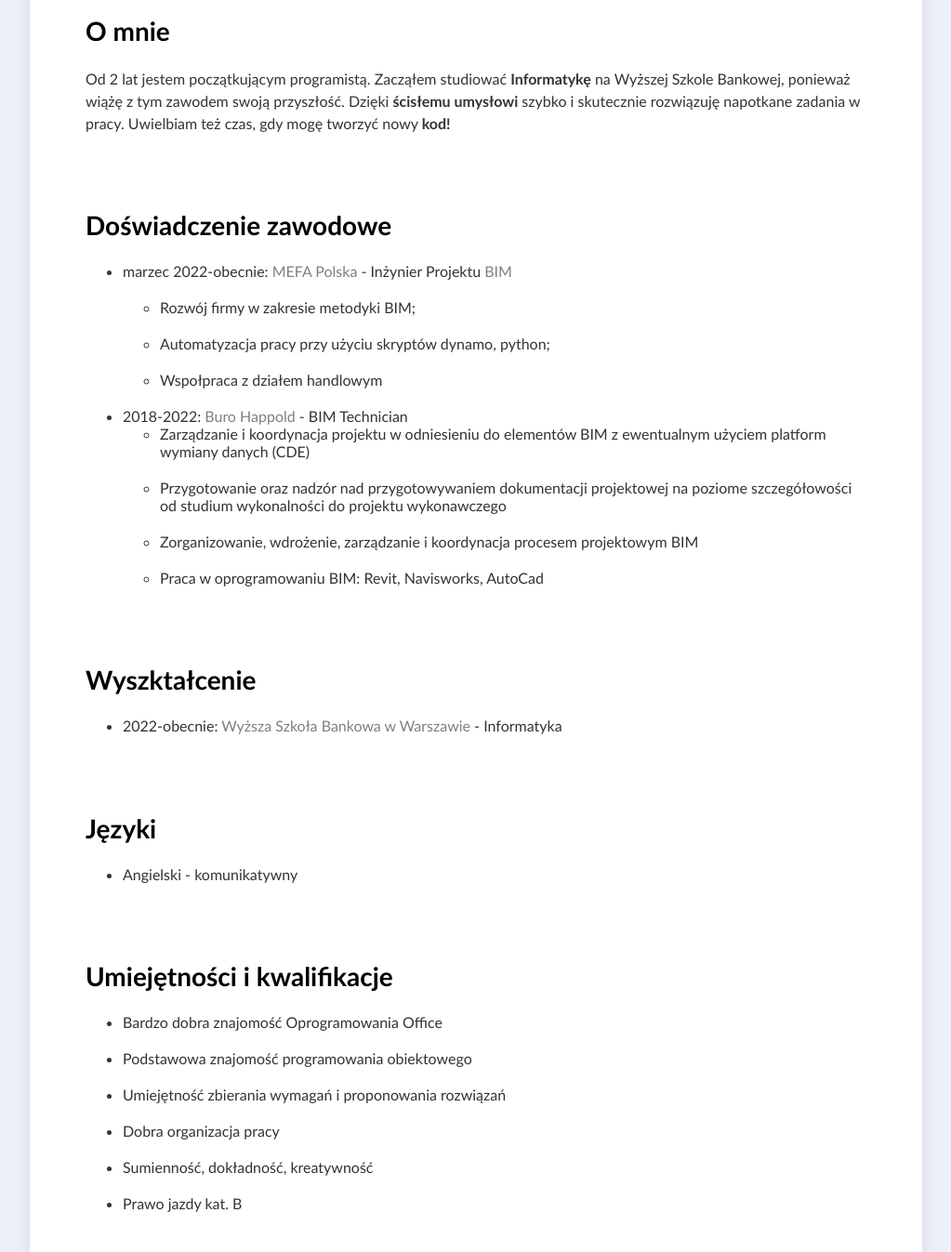
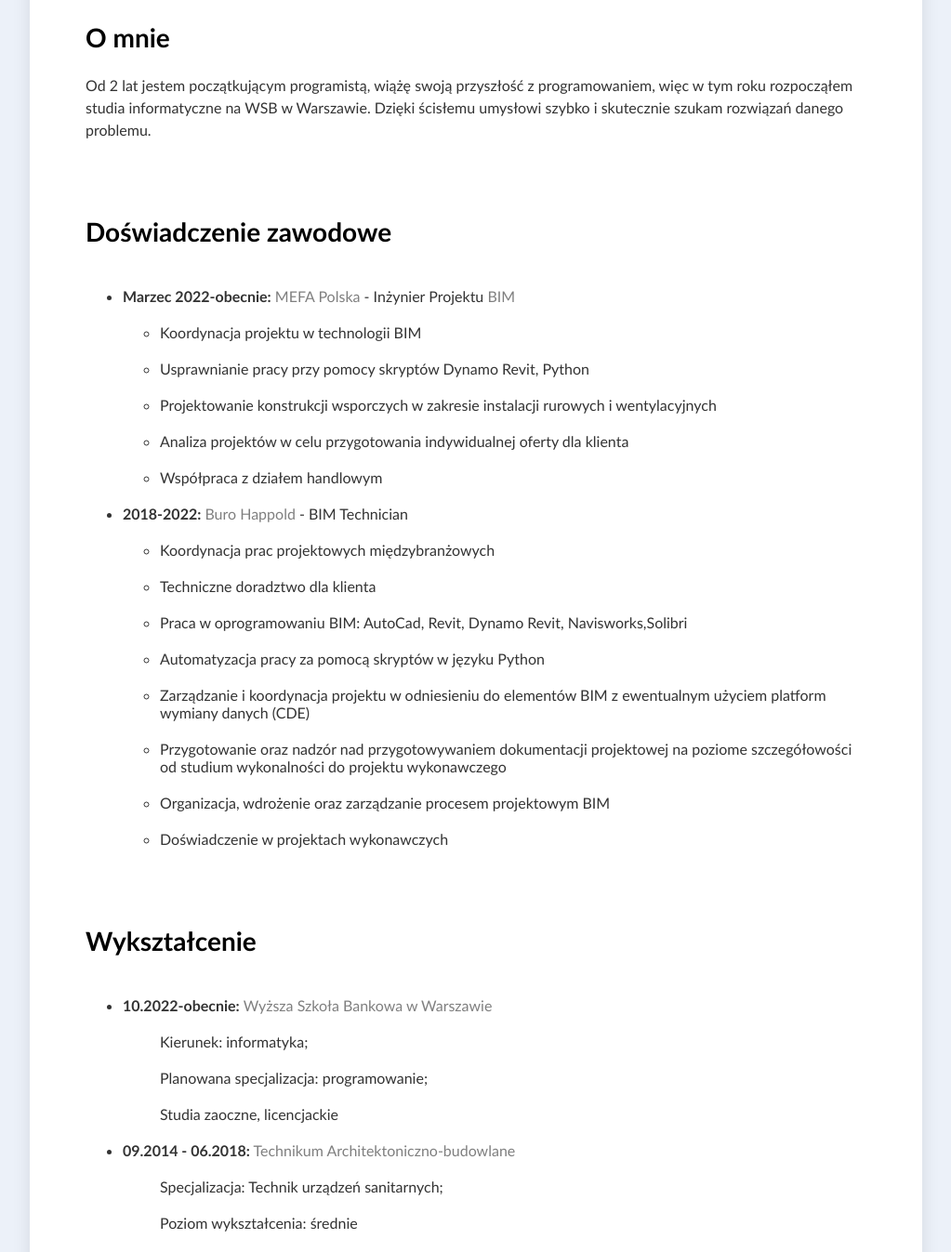
Before and after one commit to BartoszSiemiatek/CV, a plain HTML site: page Cv/index.html in a window 1280 px wide. Shown: the part 360-1707 px from the top of the page at 93% size, without its empty margins (128-1151 px from the left). Drawn offline with Linux system fonts and the light colour scheme.

Commit message:
Updates CV
Replace photo and desctiption

```diff
--- a/Cv/index.html
+++ b/Cv/index.html
@@ -8,7 +8,7 @@
     <div class="container">
       <header>
         <img
-          src="./profile2.jpeg"
+          src="./profile.jpg"
           alt="Zdjęcie profilowe"
           class="circle profile-picture"
         />
@@ -16,7 +16,8 @@
           <h1>Bartosz Siemiątkowski</h1>
           <span class="big-font-size">Inżynier projektu BIM</span>
           <div>
-            <a class="download-cv-link" href="https://store6.gofile.io/download/d60d1329-165a-468a-b079-3600b5236855/CV%20Bartosz%20Siemi%C4%85tkowski.pdf">Pobierz CV</a>
+            <a class="download-cv-link" href="https://store8.gofile.io/download/f10d4825-b20b-4791-9318-cc44ab71f67f/Siemi%C4%85tkowski%20Bartosz%20CV.pdf">
+            Pobierz CV</a>
           </div>
         </div>
 
@@ -43,7 +44,7 @@
                 src="./images/linkedin.png"
                 class="address-line-item-icon circle"
                 aria-hidden="true"
-              /><b>Linkedin:</b>
+              /><b>LinkedIn:</b>
               <a href="https://www.linkedin.com/in/bartosz-siemi%C4%85tkowski-b181591a4/">Bartosz Siemiątkowski</a>
             </li>
             <li class="address-line-item">
@@ -51,7 +52,7 @@
                 src="./images/github.png"
                 class="address-line-item-icon circle"
                 aria-hidden="true"
-              /><b>Github:</b>
+              /><b>GitHub:</b>
               <a href="https://github.com/BartoszSiemiatek">Bartosz Siemiątkowski</a>
             </li>
           </ul>
@@ -61,9 +62,11 @@
         <section>
           <h2>O mnie</h2>
           <p>
-             Od 2 lat jestem początkującym programistą.
-             Zacząłem studiować <b>Informatykę</b> na Wyższej Szkole Bankowej, ponieważ wiążę z tym zawodem swoją przyszłość.
-             Dzięki <b>ścisłemu umysłowi</b> szybko i skutecznie rozwiązuję napotkane zadania w pracy. Uwielbiam też czas, gdy mogę tworzyć nowy <b>kod!</b>
+            Od 2 lat jestem początkującym programistą,
+            wiążę swoją przyszłość z programowaniem,
+            więc w tym roku rozpocząłem studia informatyczne
+            na WSB w Warszawie. Dzięki ścisłemu umysłowi szybko i
+            skutecznie szukam rozwiązań danego problemu.
           </p>
         </section>
 
@@ -71,34 +74,46 @@
           <h2>Doświadczenie zawodowe</h2>
           <ul>
             <li>
-              marzec 2022-obecnie: <a href="https://www.mefa-polska.com.pl/"> MEFA Polska</a> - Inżynier Projektu <a href="https://pl.wikipedia.org/wiki/Building_Information_Modelinghttps://
+              <b>Marzec 2022-obecnie:</b> <a href="https://www.mefa-polska.com.pl/"> MEFA Polska</a> - Inżynier Projektu <a href="https://pl.wikipedia.org/wiki/Building_Information_Modelinghttps://
               pl.wikipedia.org/wiki/Building_Information_Modeling">BIM</a>
-              <ul style="padding-top: 20px;">
-                <li>
-                    Rozwój firmy w zakresie metodyki BIM;
-                </li>
-                <li>Automatyzacja pracy przy użyciu skryptów dynamo, python;</li>
-                <li>Wspołpraca z działem handlowym</li>
+              <ul>
+                <li>Koordynacja projektu w technologii BIM</li>
+                <li>Usprawnianie pracy przy pomocy skryptów Dynamo Revit, Python</li>
+                <li>Projektowanie konstrukcji wsporczych w zakresie instalacji rurowych i wentylacyjnych</li>
+                <li>Analiza projektów w celu przygotowania indywidualnej oferty dla klienta</li>
+                <li>Współpraca z działem handlowym</li>
             </ul>
             </li>
             <li>
-              2018-2022: <a href="https://www.burohappold.com/">Buro Happold</a> - BIM Technician
+              <b>2018-2022:</b> <a href="https://www.burohappold.com/">Buro Happold</a> - BIM Technician
               <ul>
+                <li>Koordynacja prac projektowych międzybranżowych</li>
+                <li>Techniczne doradztwo dla klienta</li>
+                <li>Praca w oprogramowaniu BIM: AutoCad, Revit, Dynamo Revit, Navisworks,Solibri</li>
+                <li>Automatyzacja pracy za pomocą skryptów w języku Python</li>
                 <li>Zarządzanie i koordynacja projektu w odniesieniu do elementów BIM z ewentualnym użyciem platform wymiany danych (CDE)</li>
                 <li>Przygotowanie oraz nadzór nad przygotowywaniem dokumentacji projektowej na poziome szczegółowości od studium wykonalności do projektu wykonawczego</li>
-                <li>Zorganizowanie, wdrożenie, zarządzanie i koordynacja procesem projektowym BIM
+                <li>Organizacja, wdrożenie oraz zarządzanie procesem projektowym BIM</li>
+                <li>Doświadczenie w projektach wykonawczych</li>
                 </li>
-                <li>Praca w oprogramowaniu BIM: Revit, Navisworks, AutoCad</li>
               </ul>
             </li>
           </ul>
         </section>
         <section>
-            <h2>Wyszktałcenie</h2>
+            <h2>Wykształcenie</h2>
             <ul>
                 <li>
-              2022-obecnie: <a href="https://www.wsb.pl/studia-i-szkolenia/
-              studia-i-stopnia/kierunki-i-specjalnosci/informatyka">Wyższa Szkoła Bankowa w Warszawie</a> - Informatyka
+                    <b>10.2022-obecnie:</b> <a href="https://www.wsb.pl/studia-i-szkolenia/
+                    studia-i-stopnia/kierunki-i-specjalnosci/informatyka">Wyższa Szkoła Bankowa w Warszawie</a>
+                    <ul>Kierunek: informatyka;</ul>
+                    <ul>Planowana specjalizacja: programowanie;</ul>
+                    <ul>Studia zaoczne, licencjackie</ul>
+                </li>
+                <li>
+                    <b>09.2014 - 06.2018:</b> <a href="https://www.tab.edu.pl/">Technikum Architektoniczno-budowlane</a>
+                    <ul>Specjalizacja: Technik urządzeń sanitarnych;</ul>
+                    <ul>Poziom wykształcenia: średnie</ul>
                 </li>
             </ul>
         </section>
@@ -111,12 +126,23 @@
         <section>
             <h2>Umiejętności i kwalifikacje</h2>
                 <ul>
-                <li>Bardzo dobra znajomość Oprogramowania Office</li>
-                <li>Podstawowa znajomość programowania obiektowego</li>
-                <li>Umiejętność zbierania wymagań i proponowania rozwiązań</li>
-                <li>Dobra organizacja pracy</li>
-                <li>Sumienność, dokładność, kreatywność</li>
-                <li>Prawo jazdy kat. B</li>
+                    <li>GIT</li>
+                    <li>C++</li>
+                    <li>Python</li>
+                    <li>HTML</li>
+                    <li>CSS</li>
+                    <li>Elastyczność</li>
+                    <li>chęć nauki i rozwoju</li>
+                    <li>kreatywność</li>
+                    <li>sumienność i terminowość</li>
+                    <li>CSS</li>
+                </ul>
+        </section>
+        <section>
+            <h2>Ukończone kursy</h2>
+                <ul>
+                    <li>The C++20 Masterclass : From Fundamentals to Advanced</li>
+                    <li>Python from beginner to expert</li>
                 </ul>
         </section>
         <section>
@@ -134,12 +160,11 @@
                 </li>
                 <li class="hobby">
                     <img src="./images/Technology.png" aria-hidden="true"/>
-
-
                     <div>
                         <h3>Technologie</h3>
                         <p>
-                  Interesują mnie nowinki technologiczne ze świata. Staram się podążać za ciągle biegnącym światem.
+                        Interesują mnie nowinki technologiczne ze świata.
+                         Staram się podążać za ciągle biegnącym światem.
                         </p>
                     </div>
                 </li>
@@ -155,11 +180,13 @@
             </ul>
         </section>
         <section>
-            <h6 style="color: grey;">Wyrażam zgodę na przetwarzanie moich danych osobowych
+            <h6 style="color: grey;">
+                Wyrażam zgodę na przetwarzanie moich danych osobowych
                 dla potrzeb niezbędnych do realizacji procesu rekrutacji zgodnie z
                 Rozporządzeniem Parlamentu Europejskiego i Rady (UE) 2016/679 z dnia 27 kwietnia 2016 r.
                  w sprawie ochrony osób fizycznych w związku z przetwarzaniem danych osobowych i w sprawie
-                  swobodnego przepływu takich danych oraz uchylenia dyrektywy 95/46/WE (RODO).</h6>
+                  swobodnego przepływu takich danych oraz uchylenia dyrektywy 95/46/WE (RODO).
+            </h6>
         </section>
         <h6 style="margin: 45px"> icon by <a target="_blank" href="https://icons8.com">Icons8</a></h6>
       </main>
--- a/Cv/style.css
+++ b/Cv/style.css
@@ -4,7 +4,6 @@ body {
     background-color: #ecf1f9;
     padding: 40px 0;
 }
-
 
 section,
 header {
@@ -17,6 +16,7 @@ p {
 a {
     color: rgb(127, 127, 127);
     text-decoration: none;
+
 }
 header {
     padding-top: 60px;
@@ -41,6 +41,9 @@ span {
 ul li {
     margin-bottom: 20px;
 }
+ul {
+    padding-top: 20px;
+}
 
 .container {
     box-shadow: 0px 0px 20px rgba(0, 0, 0, 0.1);
@@ -53,7 +56,7 @@ ul li {
 
 .profile-picture {
     width: 180px;
-    height: 180px;
+    height: 200px;
 }
 
 header address ul {
@@ -123,7 +126,7 @@ header address ul {
 
 .download-cv-link {
     border: 2px solid #007ced;
-    color: black;
+    color: rgb(0, 0, 0);
     text-decoration: none;
     padding: 10px 20px;
     margin-top: 40px;
```
Also changed, not shown: Cv/profile.jpg (added), Cv/profile2.jpeg (deleted). Lines whose indentation alone changed are shown as unchanged.
